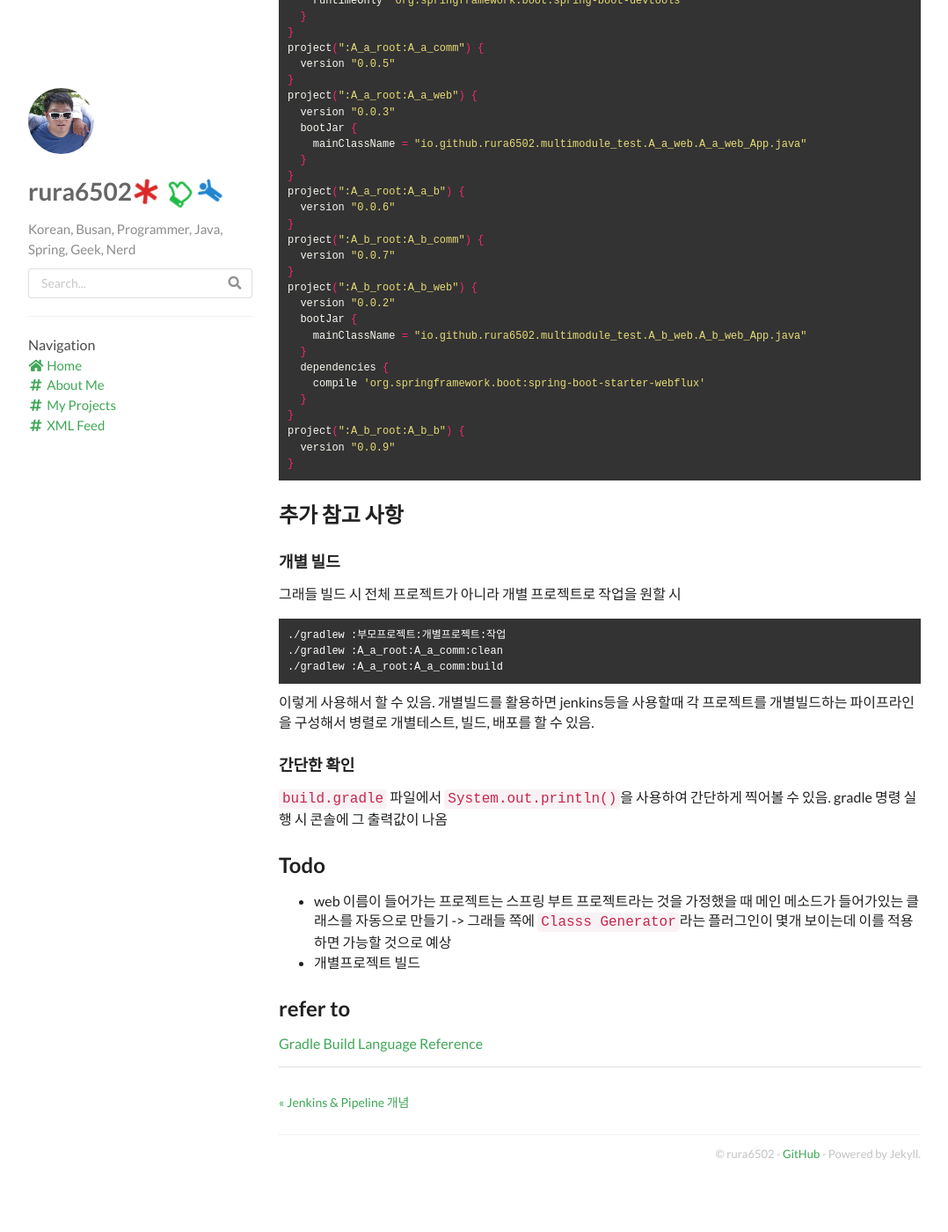
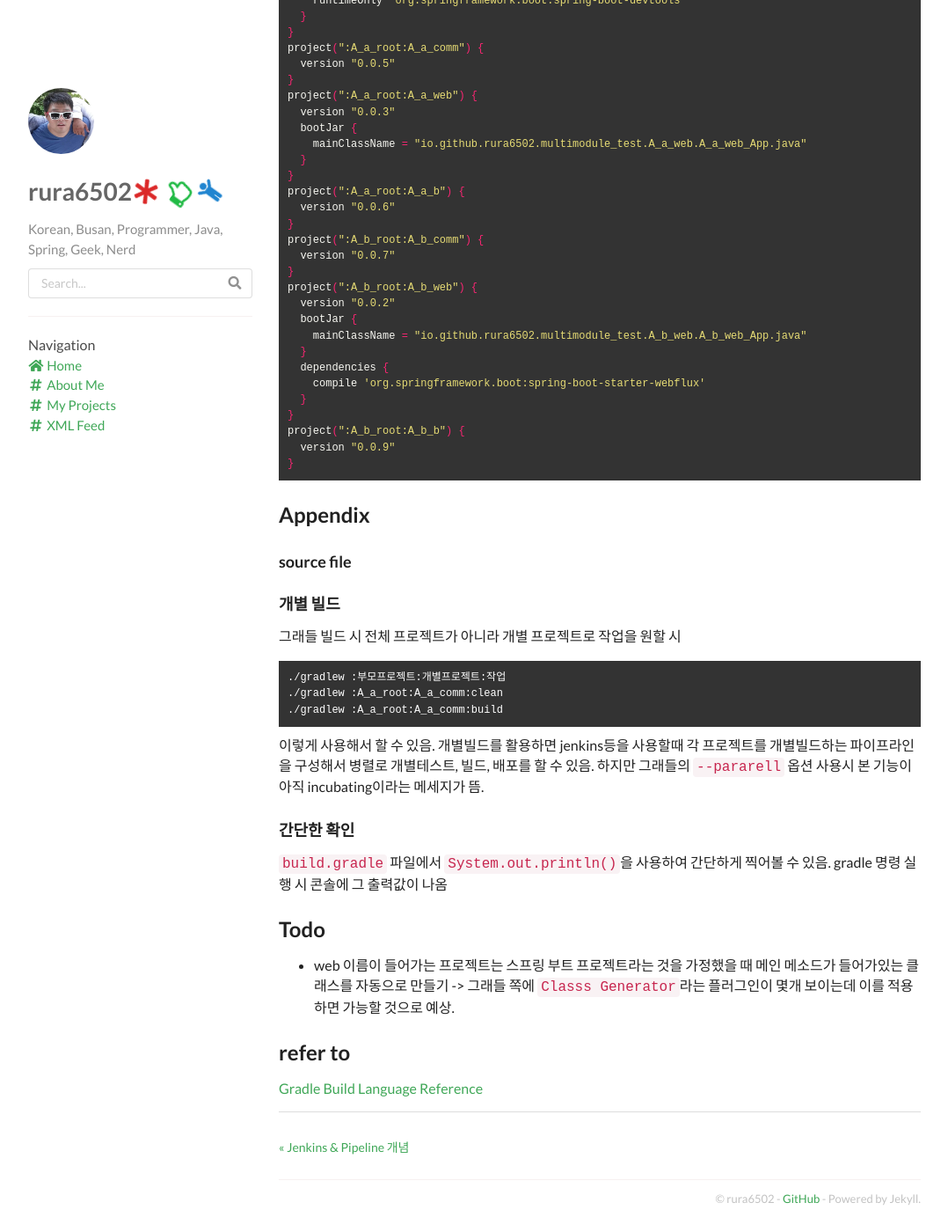
Before and after one commit to rura6502/rura6502.github.io, a Jekyll site: the page built from _posts/2019-05-25-Gradle-multi-module-project-with-Spring-Boot-and-inject-dependencies-using-IF.md, in a window 1280 px wide and 1400 px high, scrolled down 9673 px. Shown: the whole window at 88% size, without its empty margins (53-1131 px from the left). Built offline with Jekyll 4.4.1, drawn with Linux system fonts in a browser that asks for light colours; nearby versions of some CDN libraries; comment, search, counter and statistics services are not loaded; before the commit the page ends 11022 px from its top, so only the background shows below that.

Commit message:
_posts/2019-05-25-Gradle-multi-module-project-with-Spring-Boot-and-inject-dependencies-using-IF.md updated from https://stackedit.io/

````diff
--- a/_posts/2019-05-25-Gradle-multi-module-project-with-Spring-Boot-and-inject-dependencies-using-IF.md
+++ b/_posts/2019-05-25-Gradle-multi-module-project-with-Spring-Boot-and-inject-dependencies-using-IF.md
@@ -439,7 +439,10 @@ project(":A_b_root:A_b_b") {
 }
 ```
 
-## 추가 참고 사항
+## Appendix
+
+### source file
+
 
 ### 개별 빌드
 
@@ -451,7 +454,7 @@ project(":A_b_root:A_b_b") {
 ./gradlew :A_a_root:A_a_comm:build
 ```
 
-이렇게 사용해서 할 수 있음. 개별빌드를 활용하면 jenkins등을 사용할때 각 프로젝트를 개별빌드하는 파이프라인을 구성해서 병렬로 개별테스트, 빌드, 배포를 할 수 있음.
+이렇게 사용해서 할 수 있음. 개별빌드를 활용하면 jenkins등을 사용할때 각 프로젝트를 개별빌드하는 파이프라인을 구성해서 병렬로 개별테스트, 빌드, 배포를 할 수 있음. 하지만 그래들의 `--pararell` 옵션 사용시 본 기능이 아직 incubating이라는 메세지가 뜸.
 
 ### 간단한 확인
 
@@ -459,8 +462,7 @@ project(":A_b_root:A_b_b") {
 
 ## Todo
 
-* web 이름이 들어가는 프로젝트는 스프링 부트 프로젝트라는 것을 가정했을 때 메인 메소드가 들어가있는 클래스를 자동으로 만들기 -> 그래들 쪽에 `Classs Generator`라는 플러그인이 몇개 보이는데 이를 적용하면 가능할 것으로 예상
-* 개별프로젝트 빌드
+* web 이름이 들어가는 프로젝트는 스프링 부트 프로젝트라는 것을 가정했을 때 메인 메소드가 들어가있는 클래스를 자동으로 만들기 -> 그래들 쪽에 `Classs Generator`라는 플러그인이 몇개 보이는데 이를 적용하면 가능할 것으로 예상.
 
 
 ## refer to
````
Also changed, not shown: other parts of _posts/2019-05-25-Gradle-multi-module-project-with-Spring-Boot-and-inject-dependencies-using-IF.md (+1 -1 lines).
